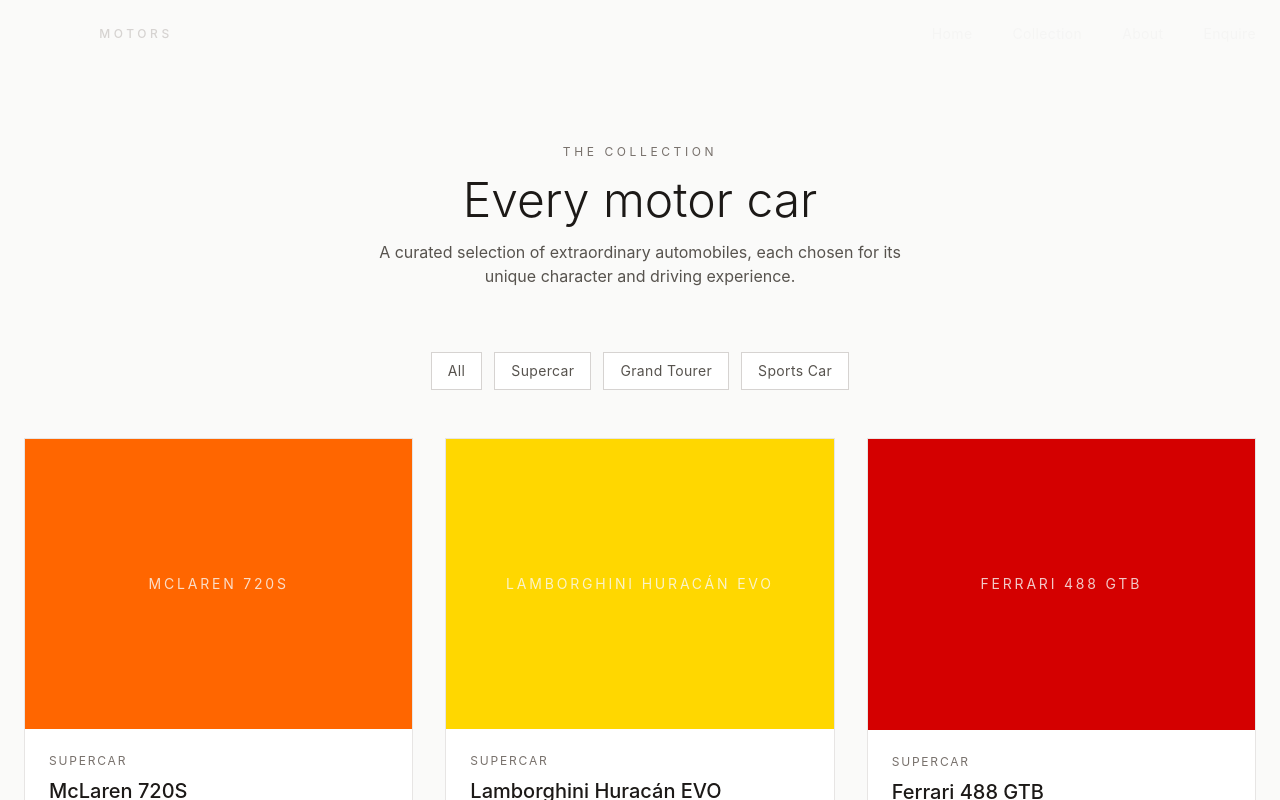
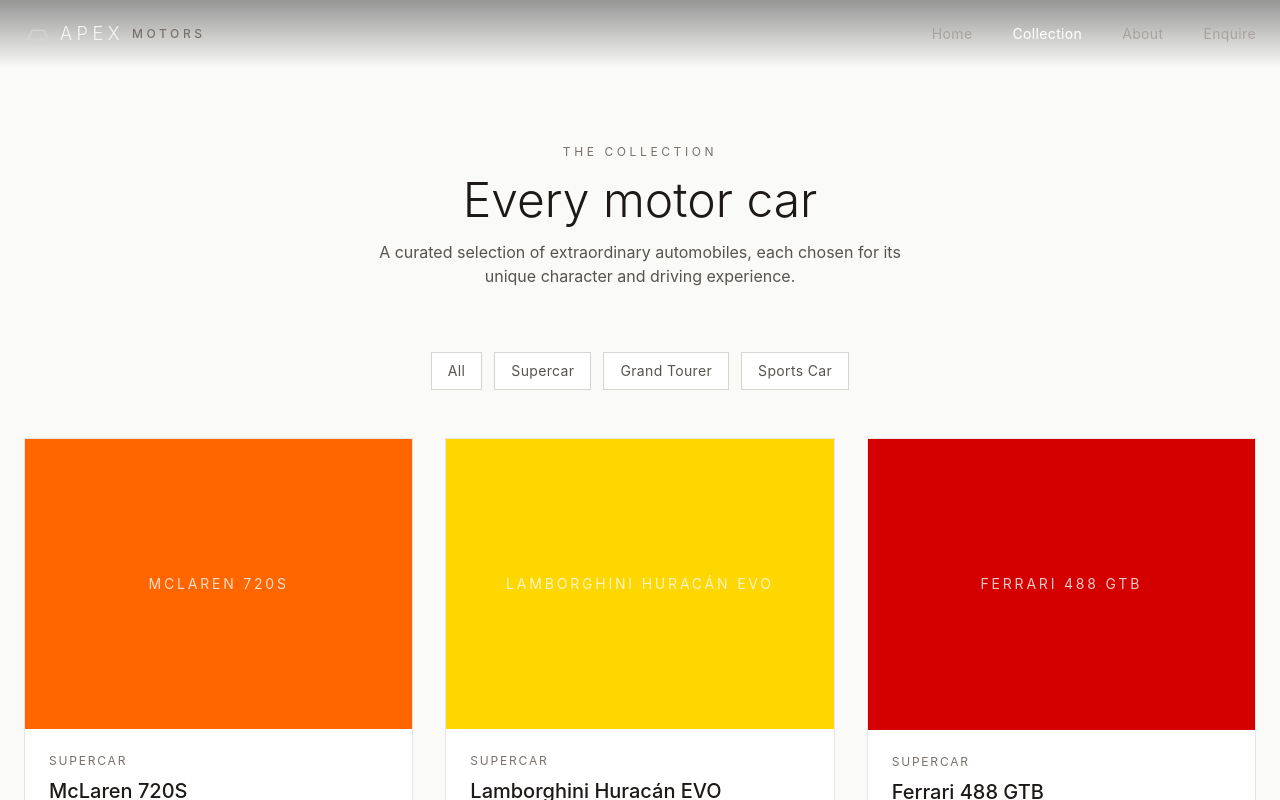
Before and after one commit to fassdavid722-cpu/apex-motors, a Next.js app: page /collection in a window 1280 px wide. Shown: the top 800 px of the page. Built offline with nearby package versions, Linux system fonts and the light colour scheme.

Commit message:
feat: full redesign with real car images, 3D effects, dark theme - app/components/Navbar.tsx

```diff
--- a/app/components/Navbar.tsx
+++ b/app/components/Navbar.tsx
@@ -1,56 +1,63 @@
 "use client";
 import Link from "next/link";
 import { useState, useEffect } from "react";
+import { usePathname } from "next/navigation";
 
 export default function Navbar() {
   const [scrolled, setScrolled] = useState(false);
   const [menuOpen, setMenuOpen] = useState(false);
+  const pathname = usePathname();
 
   useEffect(() => {
-    const onScroll = () => setScrolled(window.scrollY > 20);
+    const onScroll = () => setScrolled(window.scrollY > 30);
     window.addEventListener("scroll", onScroll);
     return () => window.removeEventListener("scroll", onScroll);
   }, []);
 
+  const links = [
+    { href: "/", label: "Home" },
+    { href: "/collection", label: "Collection" },
+    { href: "/about", label: "About" },
+    { href: "/contact", label: "Enquire" },
+  ];
+
   return (
-    <nav className={`fixed top-0 left-0 right-0 z-50 transition-all duration-300 ${
-      scrolled ? "bg-stone-50/95 backdrop-blur-sm shadow-sm" : "bg-transparent"
+    <nav className={`fixed top-0 left-0 right-0 z-50 transition-all duration-500 ${
+      scrolled ? "glass-dark shadow-2xl" : "bg-gradient-to-b from-black/40 to-transparent"
     }`}>
       <div className="max-w-7xl mx-auto px-6 py-5 flex items-center justify-between">
-        <Link href="/" className="flex items-center gap-2">
-          <span className={`text-xl font-light tracking-[0.2em] uppercase transition-colors ${
-            scrolled ? "text-stone-900" : "text-stone-50"
-          }`}>
+        <Link href="/" className="flex items-center gap-2 group">
+          <svg className="w-7 h-7 text-stone-300 group-hover:text-white transition-colors" fill="none" stroke="currentColor" viewBox="0 0 24 24">
+            <path strokeLinecap="round" strokeLinejoin="round" strokeWidth={1.2} d="M3 17l4-8h10l4 8M5 17h14M7 17v3h2v-3M15 17v3h2v-3M9 9h6" />
+          </svg>
+          <span className="text-lg font-light tracking-[0.25em] uppercase text-stone-100 group-hover:text-white transition-colors">
             Apex
           </span>
-          <span className={`text-xs font-medium tracking-[0.3em] uppercase transition-colors ${
-            scrolled ? "text-stone-500" : "text-stone-300"
-          }`}>
+          <span className="text-xs font-medium tracking-[0.3em] uppercase text-stone-500">
             Motors
           </span>
         </Link>
 
         <div className="hidden md:flex items-center gap-10">
-          <Link href="/" className={`text-sm tracking-wide transition-colors hover:opacity-70 ${
-            scrolled ? "text-stone-700" : "text-stone-100"
-          }`}>Home</Link>
-          <Link href="/collection" className={`text-sm tracking-wide transition-colors hover:opacity-70 ${
-            scrolled ? "text-stone-700" : "text-stone-100"
-          }`}>Collection</Link>
-          <Link href="/about" className={`text-sm tracking-wide transition-colors hover:opacity-70 ${
-            scrolled ? "text-stone-700" : "text-stone-100"
-          }`}>About</Link>
-          <Link href="/contact" className={`text-sm tracking-wide transition-colors hover:opacity-70 ${
-            scrolled ? "text-stone-700" : "text-stone-100"
-          }`}>Enquire</Link>
+          {links.map((link) => (
+            <Link
+              key={link.href}
+              href={link.href}
+              className={`text-sm tracking-wide link-underline transition-colors ${
+                pathname === link.href ? "text-white" : "text-stone-400 hover:text-white"
+              }`}
+            >
+              {link.label}
+            </Link>
+          ))}
         </div>
 
         <button
-          className="md:hidden"
+          className="md:hidden text-stone-300"
           onClick={() => setMenuOpen(!menuOpen)}
           aria-label="Menu"
         >
-          <svg className={`w-6 h-6 ${scrolled ? "text-stone-900" : "text-stone-50"}`} fill="none" stroke="currentColor" viewBox="0 0 24 24">
+          <svg className="w-6 h-6" fill="none" stroke="currentColor" viewBox="0 0 24 24">
             {menuOpen ? (
               <path strokeLinecap="round" strokeLinejoin="round" strokeWidth={1.5} d="M6 18L18 6M6 6l12 12" />
             ) : (
@@ -61,12 +68,18 @@ export default function Navbar() {
       </div>
 
       {menuOpen && (
-        <div className="md:hidden bg-stone-50 border-t border-stone-200">
+        <div className="md:hidden glass-dark border-t border-stone-800">
           <div className="px-6 py-4 flex flex-col gap-4">
-            <Link href="/" onClick={() => setMenuOpen(false)} className="text-sm text-stone-700 hover:text-stone-900">Home</Link>
-            <Link href="/collection" onClick={() => setMenuOpen(false)} className="text-sm text-stone-700 hover:text-stone-900">Collection</Link>
-            <Link href="/about" onClick={() => setMenuOpen(false)} className="text-sm text-stone-700 hover:text-stone-900">About</Link>
-            <Link href="/contact" onClick={() => setMenuOpen(false)} className="text-sm text-stone-700 hover:text-stone-900">Enquire</Link>
+            {links.map((link) => (
+              <Link
+                key={link.href}
+                href={link.href}
+                onClick={() => setMenuOpen(false)}
+                className={`text-sm ${pathname === link.href ? "text-white" : "text-stone-400"}`}
+              >
+                {link.label}
+              </Link>
+            ))}
           </div>
         </div>
       )}
```
